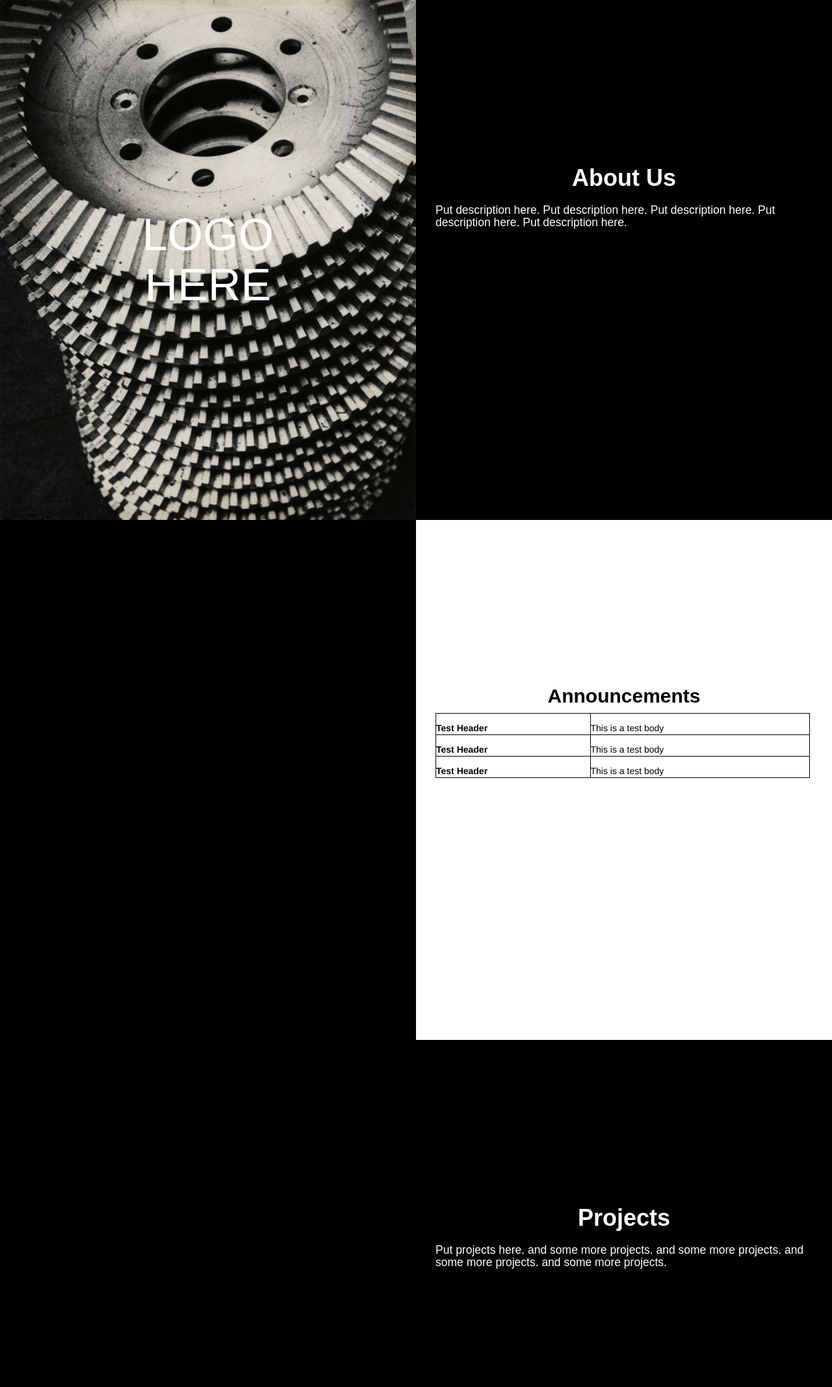
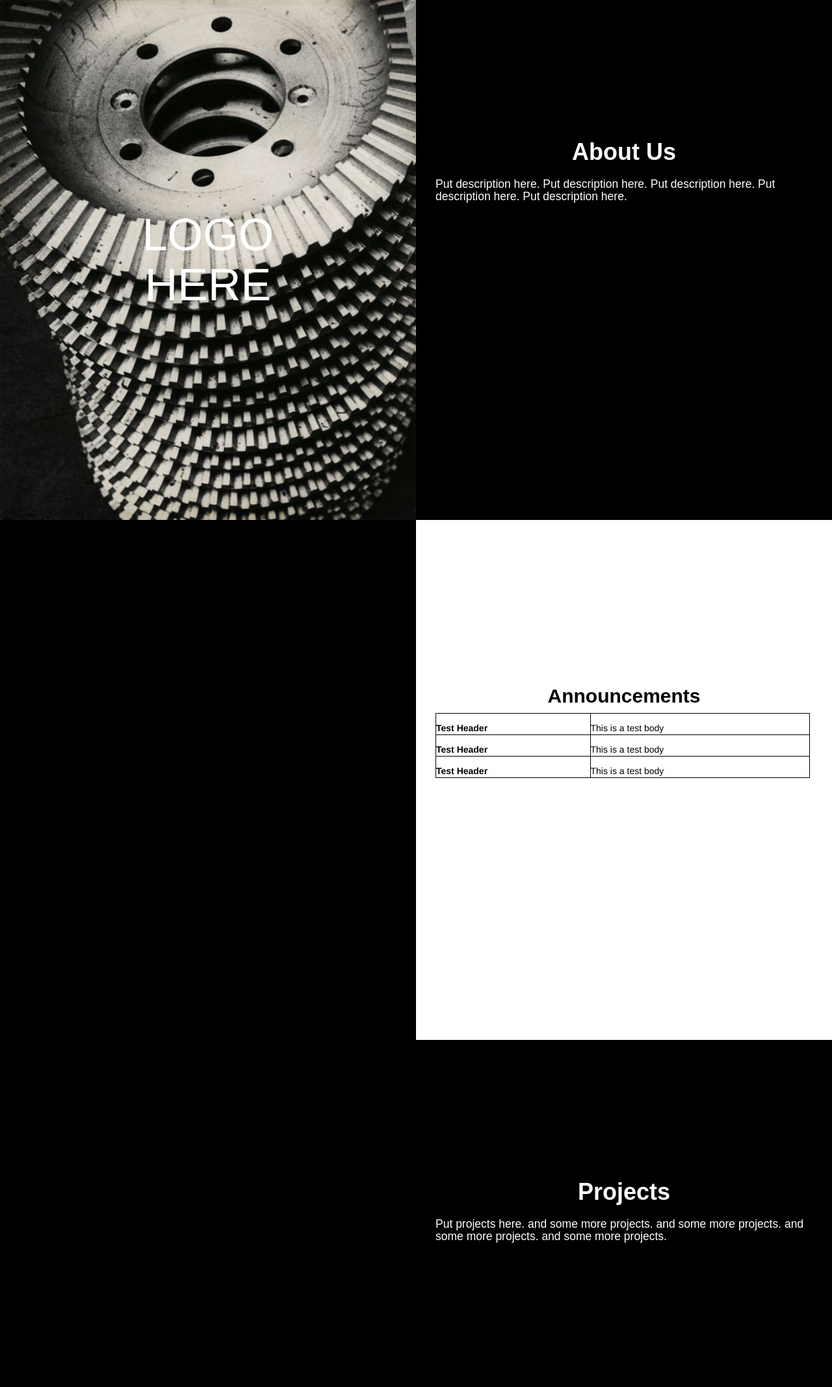
Before and after one commit to akaseahawk/hopkinshackerclub.com, a Flask app: page / in a window 1280 px wide. Shown: the top 2134 px of the page at 65% size. Run offline with Flask 2, Linux system fonts and the light colour scheme; some libraries are stand-ins or nearby versions.

Commit message:
Triple sections. Need to add about & fix scrolling.

```diff
--- a/static/css/style.css
+++ b/static/css/style.css
@@ -38,7 +38,7 @@
   color: white;
   font-family: Futura, “Trebuchet MS”, Arial, sans-serif;
   font-weight: bold;
-  margin-top: 170px;
+  margin-top: 130px;
 }
 
 .title-about-white{
```
